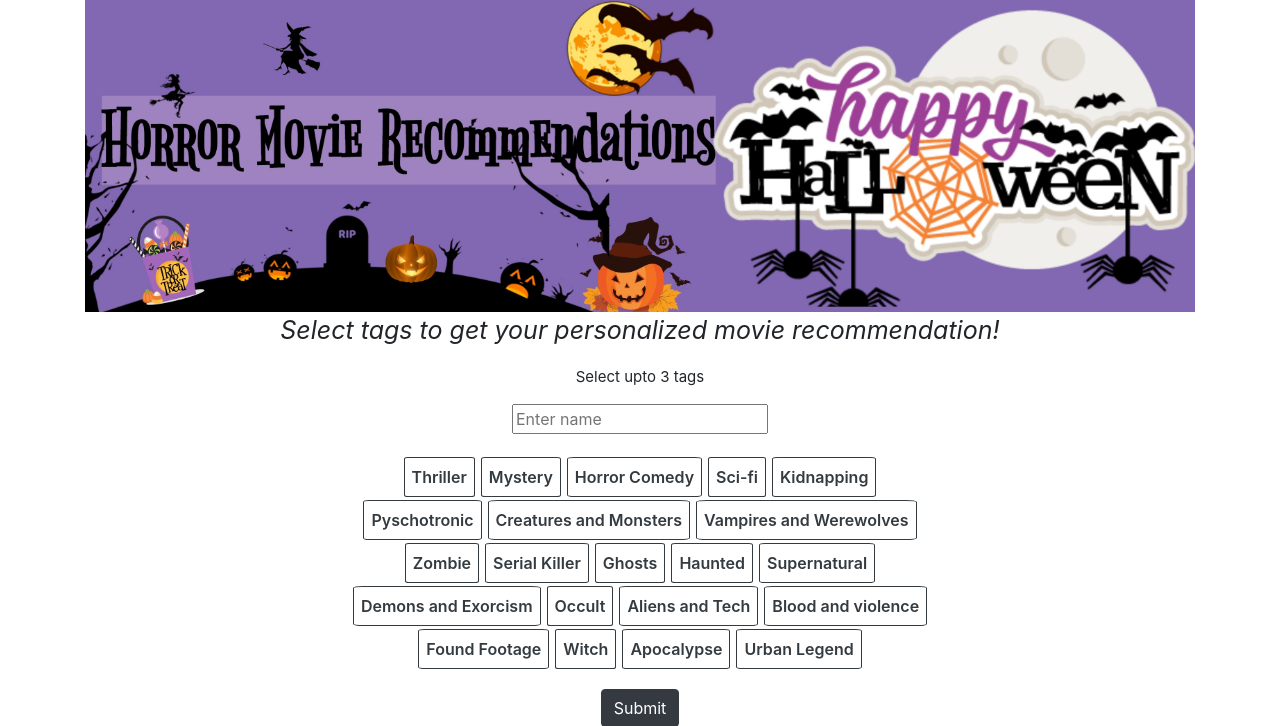
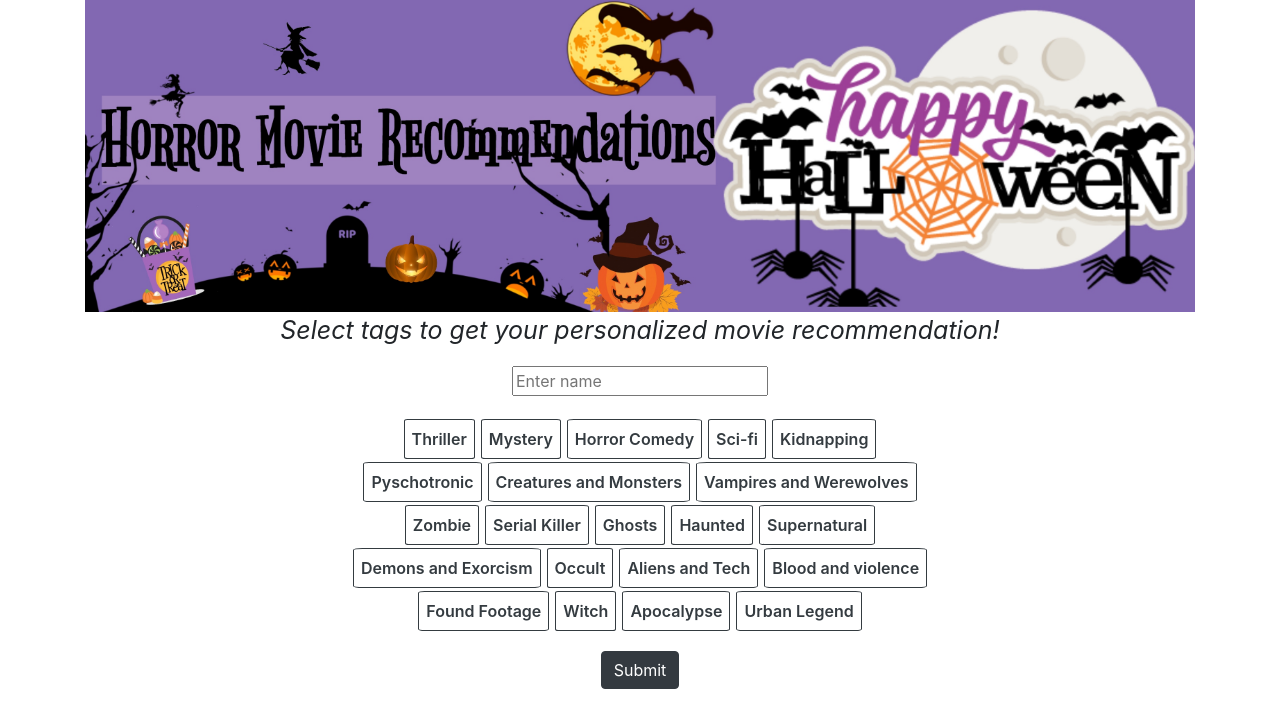
Before and after one commit to icoder18/Horror-Movie-Recommendation, a Flask app: page / in a window 1280 px wide. Shown: the top 726 px of the page. Run offline with Flask 2, Linux system fonts and the light colour scheme.

Commit message:
updated front-end

```diff
--- a/templates/index.html
+++ b/templates/index.html
@@ -88,7 +88,7 @@
 		<img src="{{url_for('static', filename='banner.jpg')}}" align="middle" class="banner"/>
 
 		<p class="text">Select tags to get your personalized movie recommendation!</p>
-		<p style="text-align: center; font-size: 15px">Select upto 3 tags</p>
+
 
 		<form class="form-inline" method="POST" action="/" enctype="multipart/form-data">
 			<input type="text" name="username" placeholder="Enter name">
```
